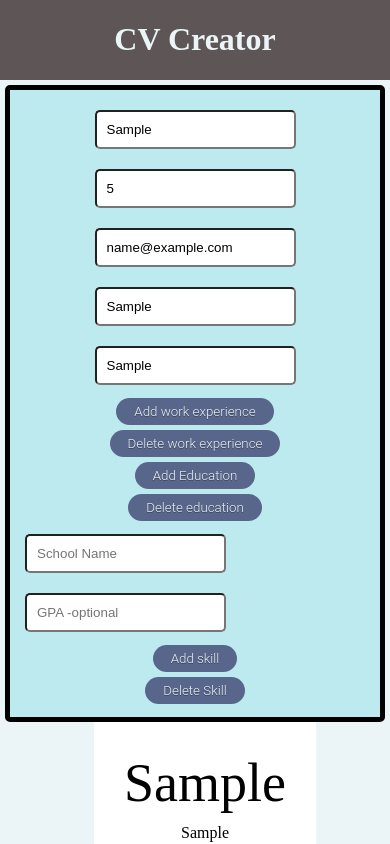
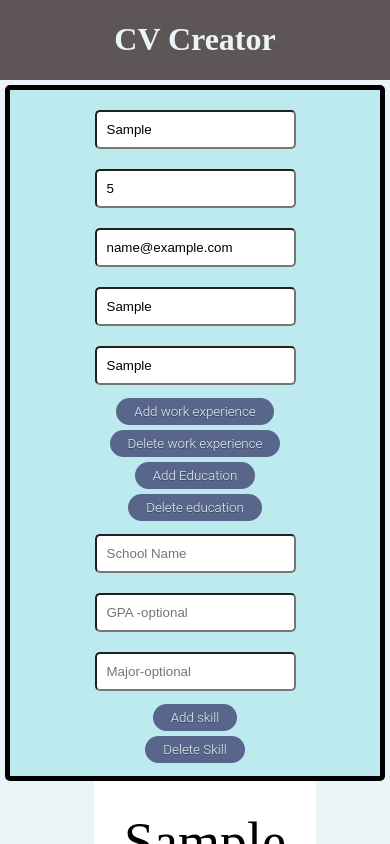
Before and after one commit to 9James9/CVMaker, a React (Create React App) app: page / in a window 390 px wide. Both pictures are taken after typing "Sample", "5", "name@example.com", "Sample", "Sample" into the empty fields and a click on the button "Add Education". Shown: the top 844 px of the page. Built offline with nearby package versions, Linux system fonts and the light colour scheme.

Commit message:
added major to education inputs and made responsive on mobile devices

```diff
--- a/src/components/Displays/Education/educationhistorydisplay.js
+++ b/src/components/Displays/Education/educationhistorydisplay.js
@@ -1,17 +1,23 @@
 import React from "react";
+import EducationInput from "../../Inputs/Education/educationinput";
 import './educationhistoryinput.css'
 
 const EducationHistoryDisplay = ({ educationHistory }) => {
   let names = [];
-  let gpas = []
+  let gpas = [];
+  let majors = [];
   function processData() {
     names = [];
-    gpas = []
+    gpas = [];
+    majors = [];
     for (let i = 0; i < Object.keys(educationHistory.Education).length; i++) {
       names.push(`${educationHistory.Education[i]?.Name}`);
     }
     for (let i = 0; i < Object.keys(educationHistory.Education).length; i++) {
       gpas.push(`${educationHistory.Education[i]?.Gpa}`)
+    }
+    for (let i = 0; i < Object.keys(educationHistory.Education).length; i++) {
+      majors.push(`${educationHistory.Education[i]?.Major}`)
     }
   }
   return (
@@ -23,6 +29,7 @@ const EducationHistoryDisplay = ({ educationHistory }) => {
           <div key={i} className="educationhistory-display">
             <p>{names[i] !== "undefined" && names[i] !== '' ? `Studied at: ${names[i]}` : ""}</p>
             <p>{gpas[i] !== 'undefined' && gpas[i] !== '' ? `GPA: ${gpas[i]}` : ''}</p>
+            <p>{majors[i] !== 'undefined' && majors[i] !== '' ? `Major: ${majors[i]}` : ''}</p>
           </div>
         );
       })}
--- a/src/components/Main/main.js
+++ b/src/components/Main/main.js
@@ -105,6 +105,19 @@ export function Main() {
       }
     }))
   }
+
+  const updateEducationHistoryMajor = e => {
+    let index = educationDisplay.length
+    setEducationHistory((prevState) => ({
+      Education: {
+        ...prevState.Education,
+        [index]: {
+          ...prevState.Education[index],
+          Major: e.target.value
+        }
+      }
+    }))
+  }
   const uniqueKey = () => {
     return new Date().getTime().toString();
   };
@@ -115,6 +128,7 @@ export function Main() {
           key={uniqueKey()}
           updateEducationHistoryGpa={updateEducationHistoryGpa}
           updateEducationHistoryName={updateEducationHistoryName}
+          updateEducationHistoryMajor={updateEducationHistoryMajor}
         />
       )
     );
--- a/src/components/inputs/Education/educationinput.css
+++ b/src/components/inputs/Education/educationinput.css
@@ -0,0 +1,10 @@
+.educationinput__container {
+    display: flex;
+    align-items: center;
+    justify-content: center;
+}
+@media (max-width: 700px) {
+    .educationinput__container {
+        flex-direction: column;
+    }
+}
--- a/src/components/inputs/Education/educationinput.js
+++ b/src/components/inputs/Education/educationinput.js
@@ -1,10 +1,11 @@
 import React from 'react';
 import './educationinput.css'
-const EducationInput = ({updateEducationHistoryName, updateEducationHistoryGpa}) => {
+const EducationInput = ({updateEducationHistoryName, updateEducationHistoryGpa, updateEducationHistoryMajor}) => {
   return (
-    <div>
+    <div className='educationinput__container'>
         <input placeholder='School Name' onChange={(e) => {updateEducationHistoryName(e)}}></input>
         <input placeholder='GPA -optional' onChange={e => {updateEducationHistoryGpa(e)}}></input>
+        <input placeholder='Major-optional' onChange={e => {updateEducationHistoryMajor(e)}}></input>
     </div>
   )
 };
```
